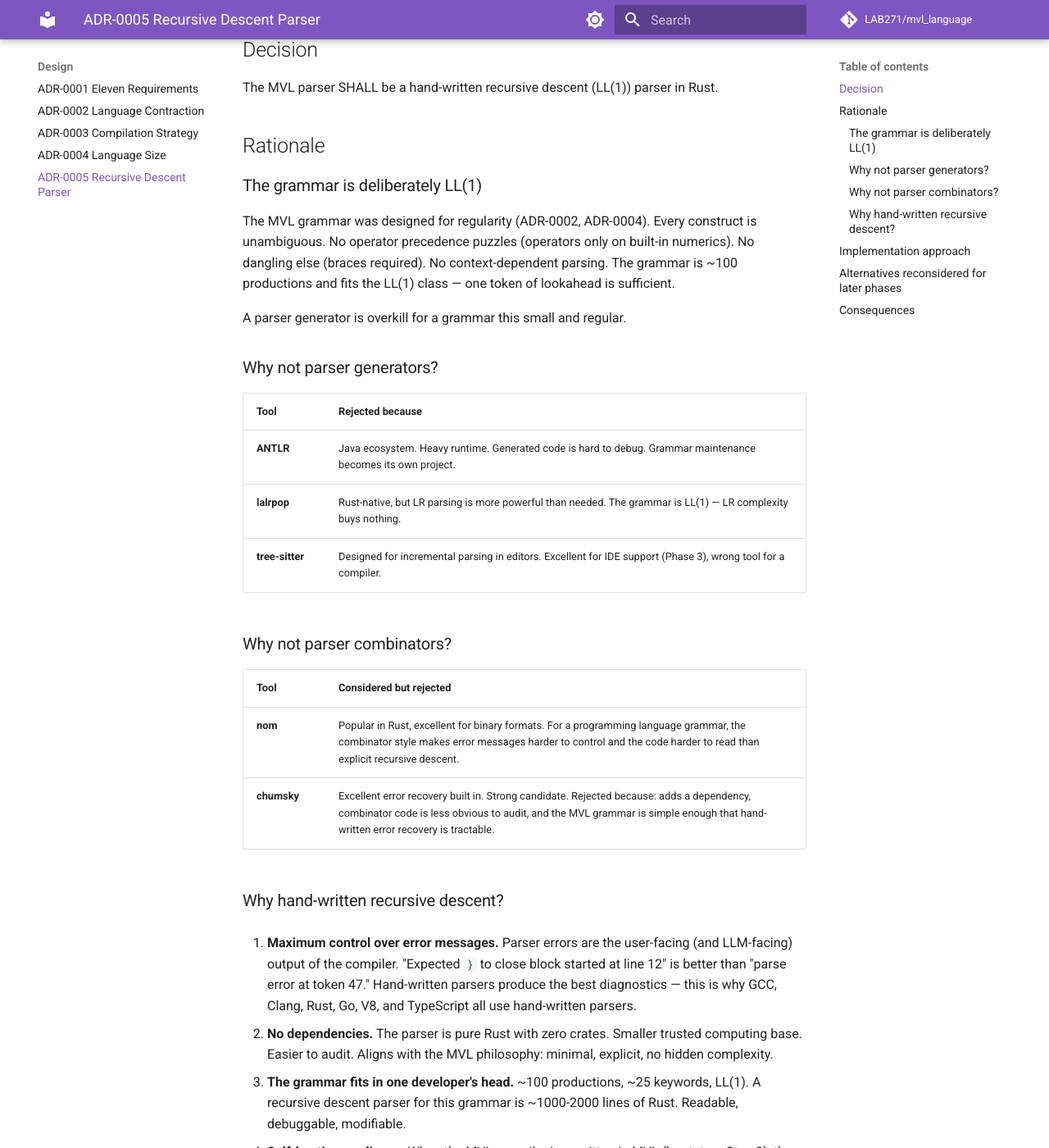
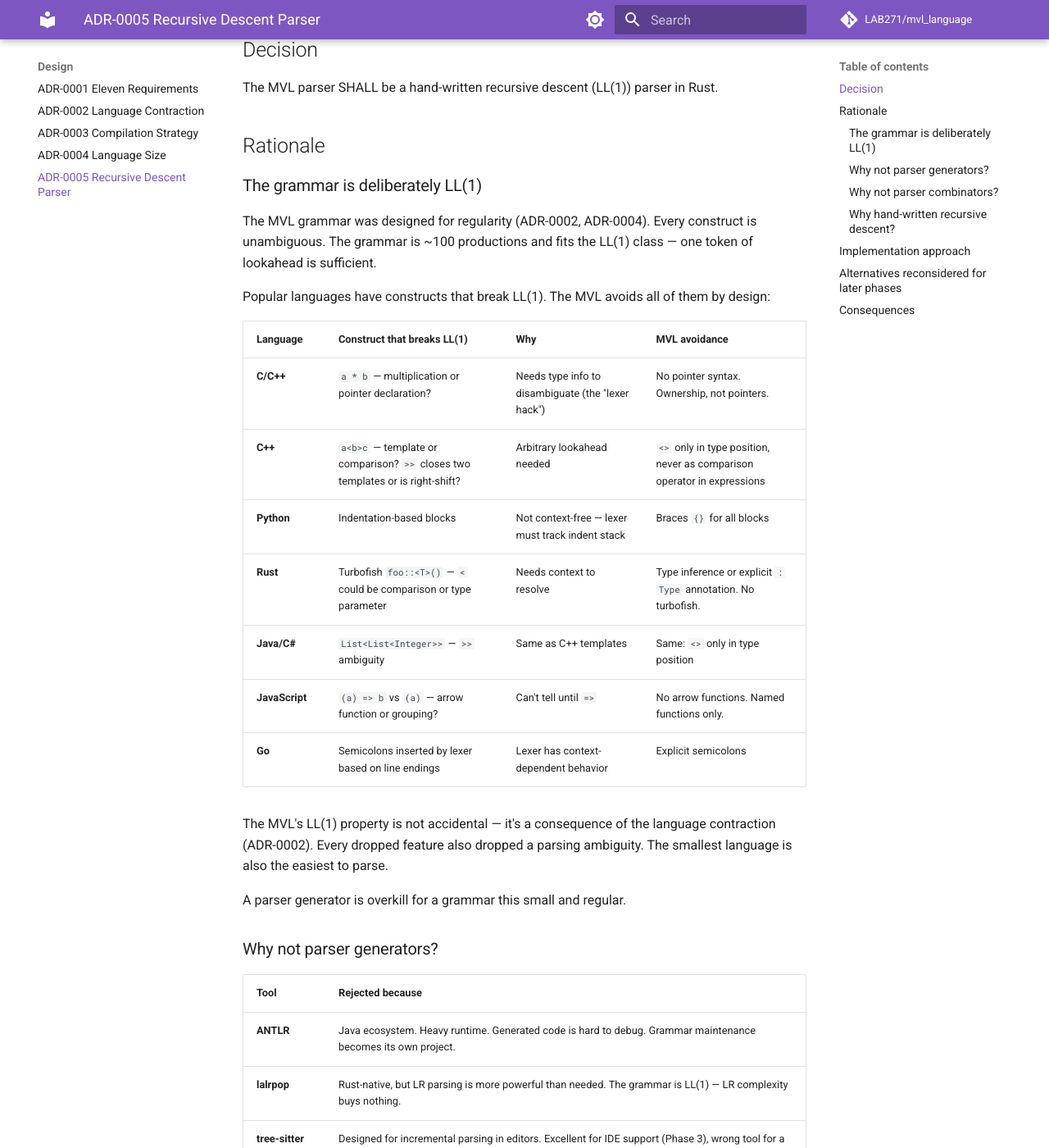
Before and after one commit to mvl-lang/mvl, an MkDocs documentation site: the page built from docs/adr/0005-recursive-descent-parser.md, in a window 1280 px wide and 1400 px high, scrolled down 343 px. Shown: the whole window at 82% size. Built offline with MkDocs 1.6.1 and Material for MkDocs 9.7.7, drawn with Linux system fonts in a browser that asks for light colours; comment, search, counter and statistics services are not loaded.

Commit message:
docs: LL(1) analysis — why popular languages break it, how MVL avoids it

```diff
--- a/docs/adr/0005-recursive-descent-parser.md
+++ b/docs/adr/0005-recursive-descent-parser.md
@@ -12,7 +12,21 @@ The MVL parser SHALL be a hand-written recursive descent (LL(1)) parser in Rust.
 
 ### The grammar is deliberately LL(1)
 
-The MVL grammar was designed for regularity (ADR-0002, ADR-0004). Every construct is unambiguous. No operator precedence puzzles (operators only on built-in numerics). No dangling else (braces required). No context-dependent parsing. The grammar is ~100 productions and fits the LL(1) class — one token of lookahead is sufficient.
+The MVL grammar was designed for regularity (ADR-0002, ADR-0004). Every construct is unambiguous. The grammar is ~100 productions and fits the LL(1) class — one token of lookahead is sufficient.
+
+Popular languages have constructs that break LL(1). The MVL avoids all of them by design:
+
+| Language | Construct that breaks LL(1) | Why | MVL avoidance |
+|----------|---------------------------|-----|---------------|
+| **C/C++** | `a * b` — multiplication or pointer declaration? | Needs type info to disambiguate (the "lexer hack") | No pointer syntax. Ownership, not pointers. |
+| **C++** | `a<b>c` — template or comparison? `>>` closes two templates or is right-shift? | Arbitrary lookahead needed | `<>` only in type position, never as comparison operator in expressions |
+| **Python** | Indentation-based blocks | Not context-free — lexer must track indent stack | Braces `{}` for all blocks |
+| **Rust** | Turbofish `foo::<T>()` — `<` could be comparison or type parameter | Needs context to resolve | Type inference or explicit `: Type` annotation. No turbofish. |
+| **Java/C#** | `List<List<Integer>>` — `>>` ambiguity | Same as C++ templates | Same: `<>` only in type position |
+| **JavaScript** | `(a) => b` vs `(a)` — arrow function or grouping? | Can't tell until `=>` | No arrow functions. Named functions only. |
+| **Go** | Semicolons inserted by lexer based on line endings | Lexer has context-dependent behavior | Explicit semicolons |
+
+The MVL's LL(1) property is not accidental — it's a consequence of the language contraction (ADR-0002). Every dropped feature also dropped a parsing ambiguity. The smallest language is also the easiest to parse.
 
 A parser generator is overkill for a grammar this small and regular.
 
```
Also changed, not shown: .openspec/adr/0005-recursive-descent-parser.md (+15 -1 lines).
